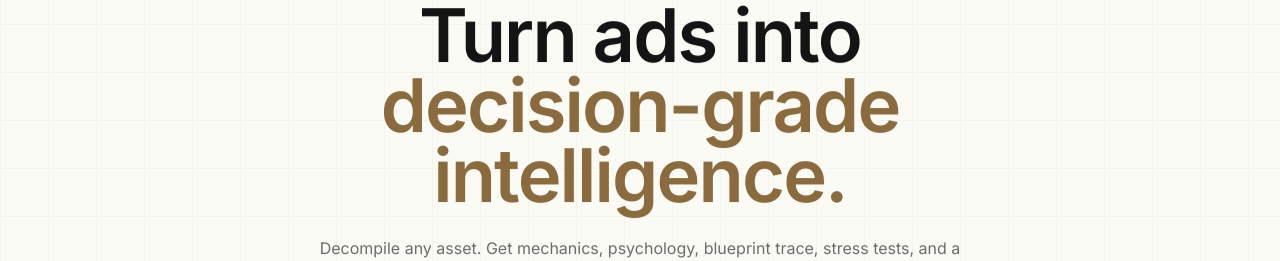
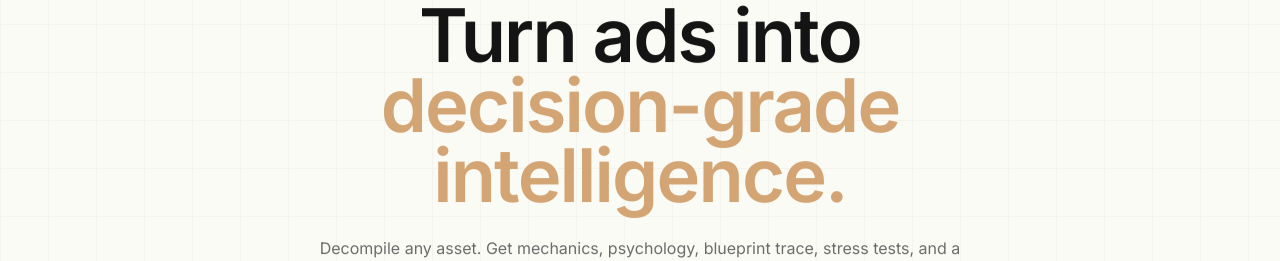
Before and after one commit to popvisly/visual-decompiler, a Next.js app: page / in a window 1280 px wide. Shown: the part 168-429 px from the top of the page. Built offline with nearby package versions, Linux system fonts and the light colour scheme; no server answers.

Commit message:
Home: use tan accent for hero + CTA

```diff
--- a/src/components/marketing/ContainerScrollHero.tsx
+++ b/src/components/marketing/ContainerScrollHero.tsx
@@ -42,7 +42,7 @@ export default function ContainerScrollHero() {
 
                             <h1 className="mt-8 text-[clamp(44px,6vw,74px)] font-semibold leading-[0.95] tracking-tight text-[#141414]">
                                 Turn ads into
-                                <span className="block text-[#8B6A3D]">decision-grade intelligence.</span>
+                                <span className="block text-[#D4A574]">decision-grade intelligence.</span>
                             </h1>
 
                             <p className="mx-auto mt-6 max-w-2xl text-[15px] leading-relaxed text-[#6B6B6B] md:text-[16px]">
--- a/src/components/marketing/FooterStartNow.tsx
+++ b/src/components/marketing/FooterStartNow.tsx
@@ -89,7 +89,7 @@ export default function FooterStartNow() {
                         style={{ fontSize: 'clamp(44px, 8vw, 86px)' }}
                     >
                         Don't just show the work.<br />
-                        <span className="mt-3 block text-[#8B6A3D] tracking-[0.01em]" style={{ wordSpacing: '0.14em' }}>Defend it.</span>
+                        <span className="mt-3 block text-[#D4A574] tracking-[0.01em]" style={{ wordSpacing: '0.14em' }}>Defend it.</span>
                     </h2>
                     <p className="text-[18px] leading-[1.7] text-[#6B6B6B] max-w-[480px]">
                         Decompile your next ad before the room starts asking questions.
```
